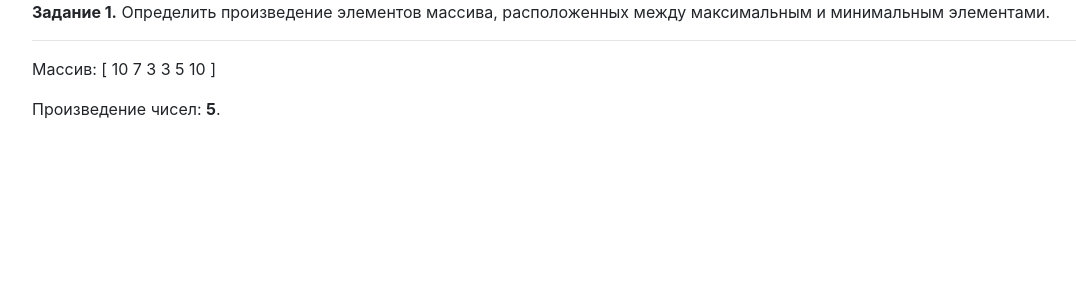
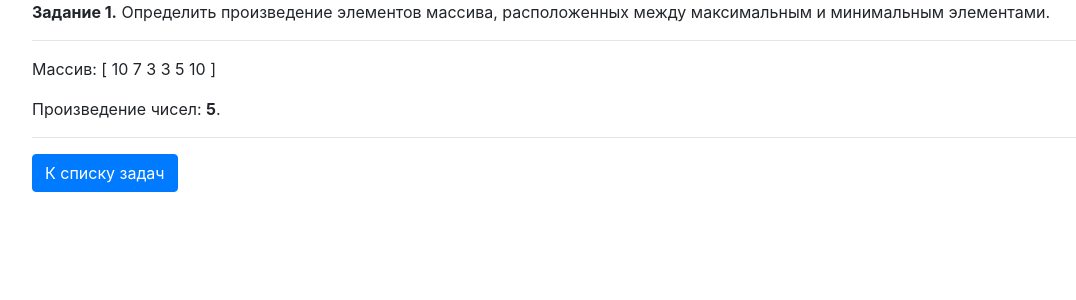
Before and after one commit to pavellisovskij/it-academy-lessons, a PHP site: page /task-1.php in a window 1280 px wide. Shown: the top 300 px of the page, without its empty margins (53-1129 px from the left). Run offline with PHP 8.4, Linux system fonts and the light colour scheme.

Commit message:
Update 1\04\task-1.php
Добавлена кнопка возвращения к списку задач

```diff
--- a/1/04/task-1.php
+++ b/1/04/task-1.php
@@ -56,6 +56,9 @@
             ]</p>
 
             <p>Произведение чисел: <b><?= $result ?></b>.</p>
+
+            <hr>
+            <a href="index.php" class="btn btn-primary">К списку задач</a>
         </div>
     </body>
 </html>
```
